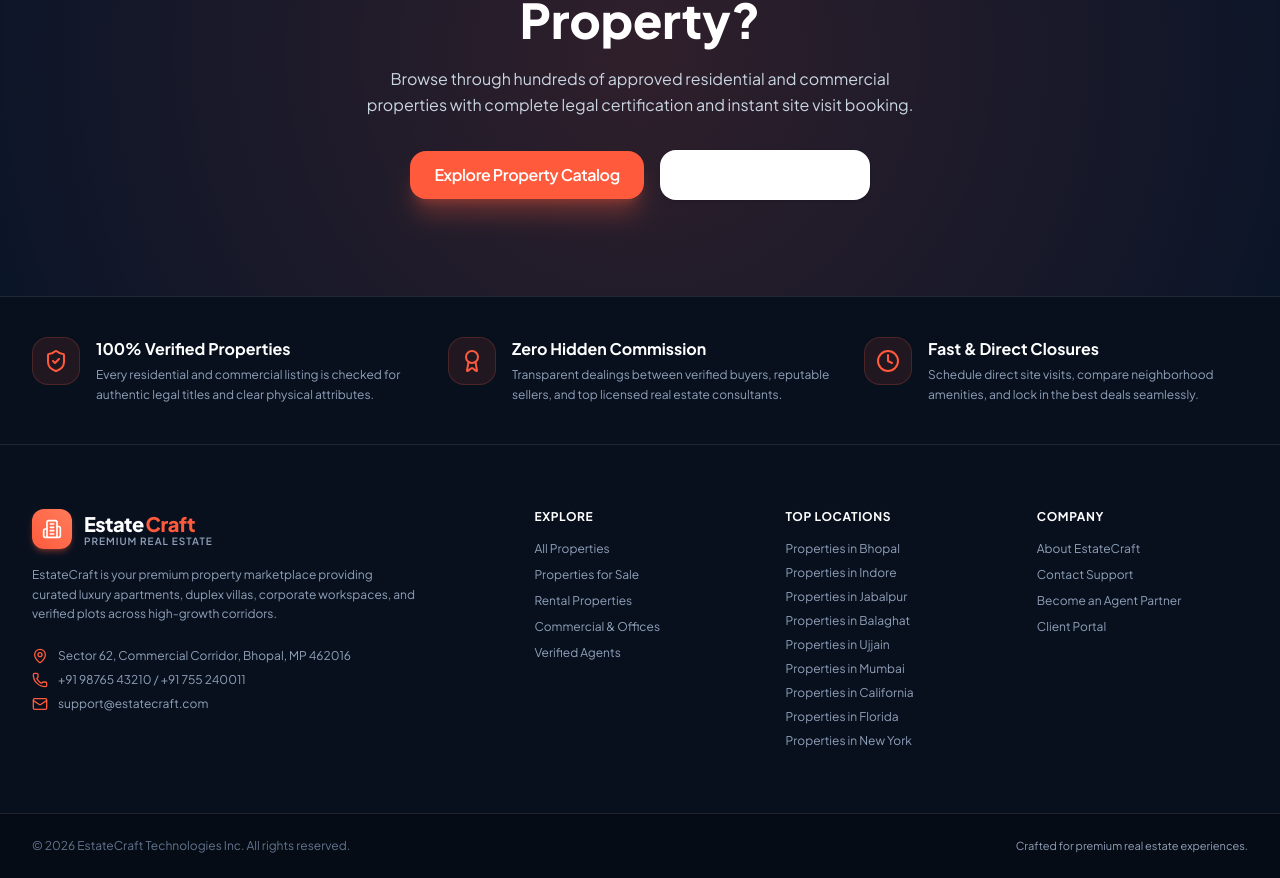
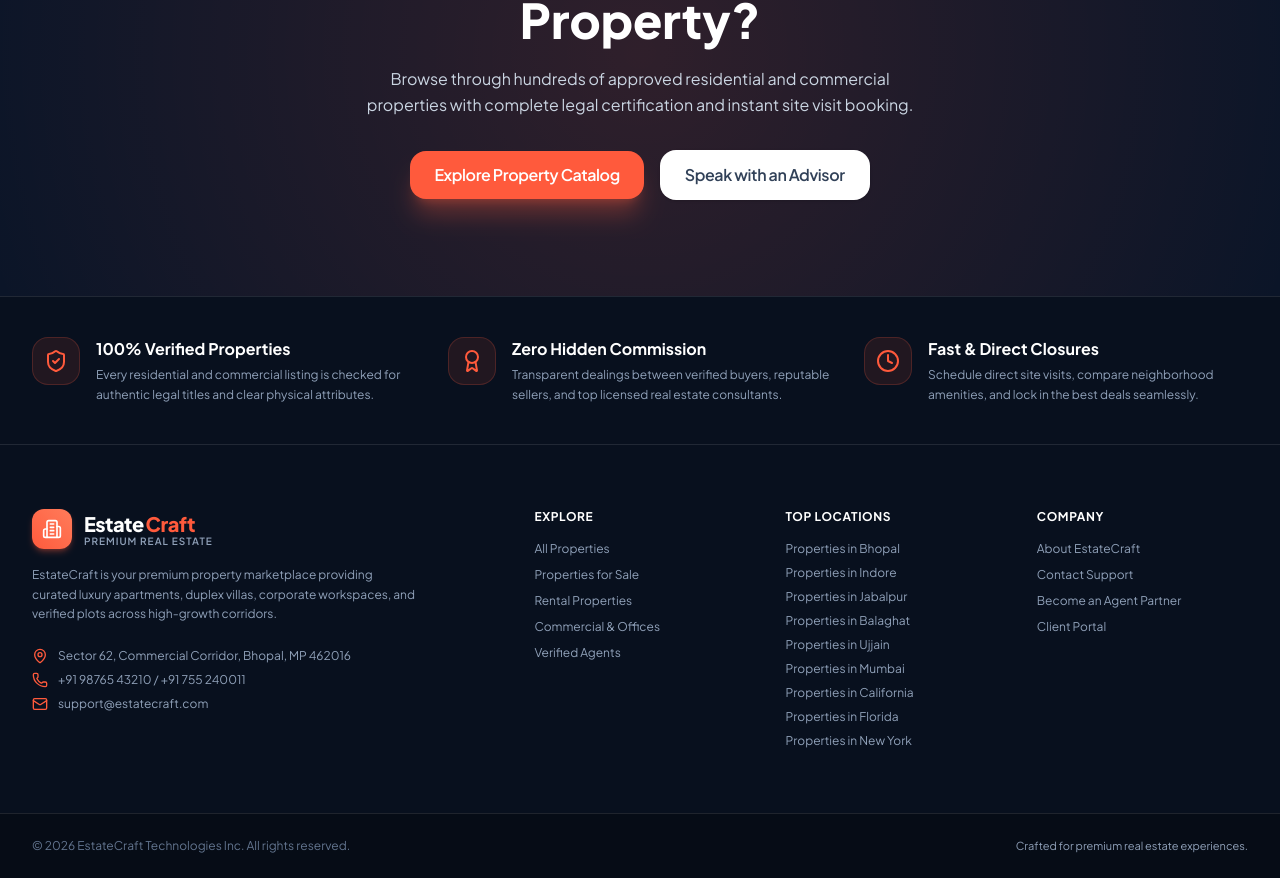
Before and after one commit to Sanjusende/Real_State_Managment_System, a React (Vite) app in the folder client/: page /about in a window 1280 px wide. Shown: the part 2702-3580 px from the top of the page. Built offline with nearby package versions, Linux system fonts and the light colour scheme; no server answers.

Commit message:
dashboard-updated

```diff
--- a/client/src/pages/public/AboutPage.jsx
+++ b/client/src/pages/public/AboutPage.jsx
@@ -244,7 +244,7 @@ export default function AboutPage() {
               </Button>
             </Link>
             <Link to="/contact">
-              <Button variant="outline" size="lg" className="!rounded-2xl !border-white/20 !text-white hover:!bg-white/10 font-bold text-sm">
+              <Button variant="outline" size="lg" className="  !rounded-2xl !border-white/20 hover:!text-white  hover:!bg-white/10 font-bold text-sm">
                 Speak with an Advisor
               </Button>
             </Link>
```
